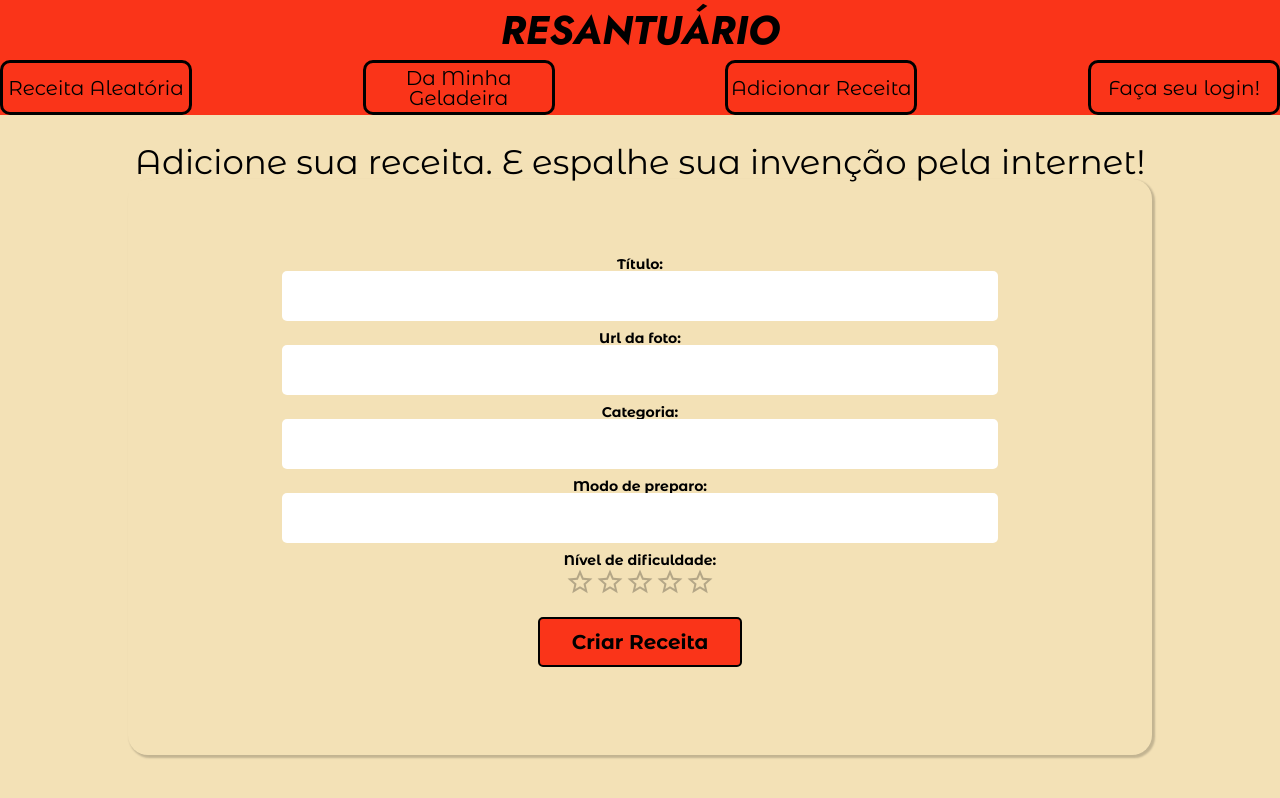
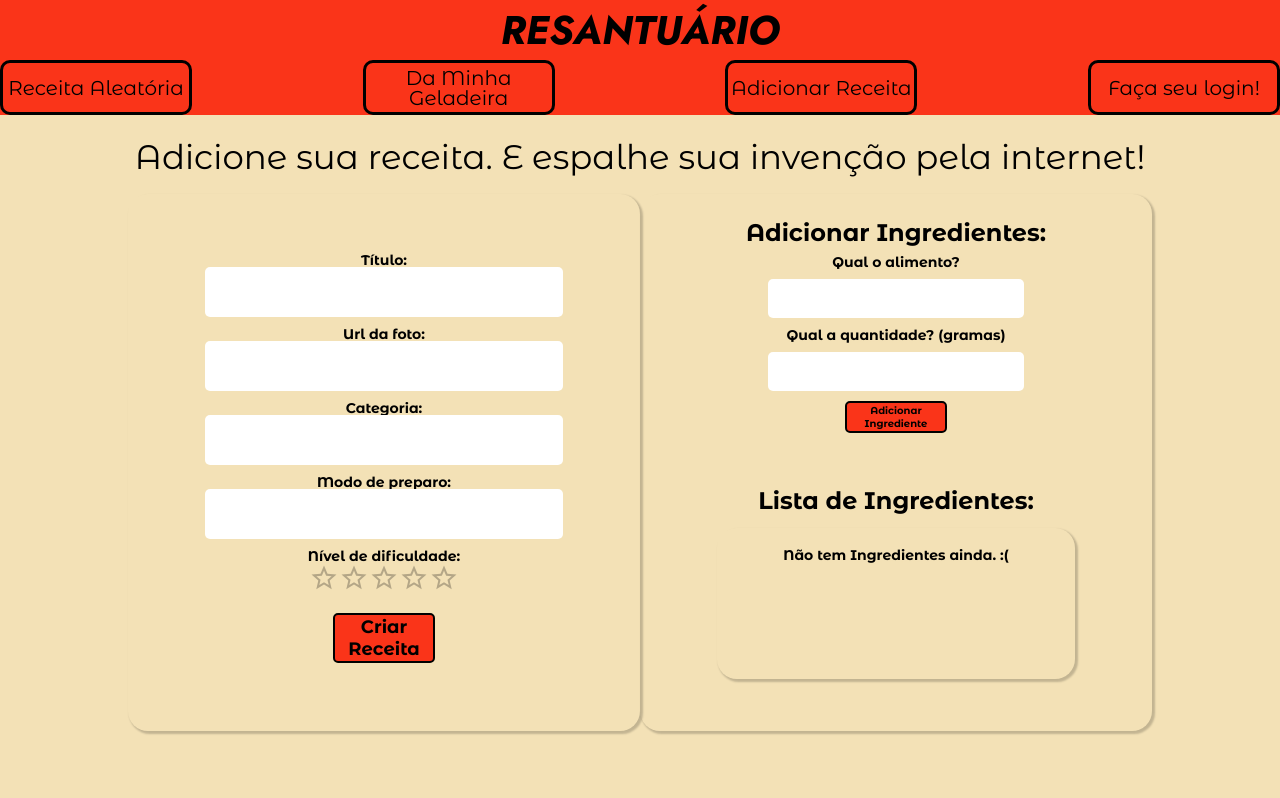
Before and after one commit to dimitripontocss/ReSantuario-front, a React (Create React App) app: page /nova-receita in a window 1280 px wide. Shown: the top 798 px of the page. Built offline with nearby package versions, Linux system fonts and the light colour scheme.

Commit message:
feat: new recipe page almost complete but tests are missing

```diff
--- a/src/components/NewRecipe.js
+++ b/src/components/NewRecipe.js
@@ -19,6 +19,7 @@ export default function NewRecipePage() {
   const [category, setCategory] = useState("");
   const [instructions, setInstructions] = useState("");
   const [difficulty, setDifficulty] = useState("");
+  const [newIngredient, setNewIngredient] = useState({ name: "", amount: "" });
   const [ingredients, setIngredients] = useState([]);
 
   const [error, setError] = useState(undefined);
@@ -38,6 +39,7 @@ export default function NewRecipePage() {
       category,
       instructions,
       difficulty,
+      ingredients,
     };
     const promise = axios.post(
       process.env.REACT_APP_LINK_BACKEND + "/recipe",
@@ -57,11 +59,25 @@ export default function NewRecipePage() {
       });
   }
 
+  function addIngredient() {
+    console.log(ingredients);
+    if (newIngredient.name.length !== 0 && newIngredient.amount.length !== 0) {
+      if (isNaN(Number(newIngredient.amount))) return;
+      if (Number(newIngredient.amount) < 0) return;
+      setIngredients([...ingredients, newIngredient]);
+      setNewIngredient({
+        name: "",
+        amount: "",
+      });
+    }
+  }
+
   return (
     <>
       <Menu />
       <Container>
         <h3>Adicione sua receita. E espalhe sua invenção pela internet!</h3>
+        <Page>
           <Content>
             <form onSubmit={postRecipe}>
               <p>Título:</p>
@@ -111,15 +127,92 @@ export default function NewRecipePage() {
               <Button>Criar Receita</Button>
             </form>
           </Content>
+          <Content>
+            <Organizer>
+              <p>Adicionar Ingredientes:</p>
+              <AddIngredient>
+                <p>Qual o alimento?</p>
+                <input
+                  placeholder=""
+                  type="text"
+                  required
+                  value={newIngredient.name}
+                  onChange={(e) =>
+                    setNewIngredient({
+                      name: e.target.value,
+                      amount: newIngredient.amount,
+                    })
+                  }
+                ></input>
+                <p>Qual a quantidade? (gramas)</p>
+                <input
+                  placeholder=""
+                  type="text"
+                  required
+                  value={newIngredient.amount}
+                  onChange={(e) =>
+                    setNewIngredient({
+                      name: newIngredient.name,
+                      amount: e.target.value,
+                    })
+                  }
+                ></input>
+                <button onClick={addIngredient}>Adicionar Ingrediente</button>
+              </AddIngredient>
+            </Organizer>
+            <Organizer>
+              <p>Lista de Ingredientes:</p>
+              <AddedIngredients ingredients={ingredients} />
+            </Organizer>
+          </Content>
+        </Page>
       </Container>
     </>
   );
 }
 
+function AddedIngredients({ ingredients }) {
+  return (
+    <>
+      {ingredients.length === 0 ? (
+        <IngredientsBox>
+          <p>Não tem Ingredientes ainda. :(</p>
+        </IngredientsBox>
+      ) : (
+        <IngredientsBox>
+          <p>Precisamos de:</p>
+          {ingredients.map((ingredient, index) => {
+            return (
+              <p key={index}>
+                {ingredient.amount} gramas de {ingredient.name}
+              </p>
+            );
+          })}
+        </IngredientsBox>
+      )}
+    </>
+  );
+}
+
+const Organizer = styled.div`
+  width: 100%;
+  height: 40%;
+  display: flex;
+  flex-direction: column;
+  align-items: center;
+`;
+
+const Page = styled.div`
+  width: 100%;
+  height: 100%;
+  display: flex;
+  justify-content: center;
+`;
+
 const Container = styled.div`
   width: 100%;
   height: 100vh;
-  margin-top: 50px;
+  margin-top: 140px;
   display: flex;
   flex-direction: column;
   justify-content: center;
@@ -131,6 +224,7 @@ const Container = styled.div`
     font-size: 34px;
     color: #000;
     text-shadow: 1px 1px 2px #f3e1b6;
+    margin-bottom: 20px;
   }
   p {
     font-family: "Montserrat Alternates", sans-serif;
@@ -146,7 +240,7 @@ const Content = styled.div`
   flex-direction: column;
   justify-content: space-around;
   align-items: center;
-  width: 80%;
+  width: 40%;
   height: 72%;
   border-radius: 20px;
   box-shadow: 2px 2px 2px 1px rgba(0, 0, 0, 0.2);
@@ -195,10 +289,13 @@ const Button = styled.button`
   border: 2px solid #000;
   border-radius: 5px;
 
+  display: flex;
+  justify-content: center;
+
   font-family: "Montserrat Alternates", sans-serif;
   color: #000;
   font-weight: 700;
-  font-size: 20px;
+  font-size: 18px;
 
   cursor: pointer;
   &:hover {
@@ -206,3 +303,69 @@ const Button = styled.button`
     transition: 0.3s linear;
   }
 `;
+
+const AddIngredient = styled.div`
+  display: flex;
+  flex-direction: column;
+  justify-content: center;
+  align-items: center;
+  width: 50%;
+
+  p {
+    margin-top: 10px;
+    text-align: center;
+    font-size: 14px;
+  }
+
+  input {
+    width: 100%;
+    border-radius: 5px;
+    border: none;
+    padding: 10px;
+
+    margin-top: 10px;
+
+    font-family: "Montserrat Alternates", sans-serif;
+    color: #000;
+    font-size: 16px;
+  }
+  button {
+    margin-top: 10px;
+    width: 40%;
+    background-color: #fa3419;
+
+    border: 2px solid #000;
+    border-radius: 5px;
+    display: flex;
+    justify-content: center;
+
+    font-family: "Montserrat Alternates", sans-serif;
+    color: #000;
+    font-weight: 700;
+    font-size: 10px;
+  }
+`;
+
+const IngredientsBox = styled.div`
+  width: 70%;
+  height: 70%;
+
+  margin-top: 15px;
+
+  border-radius: 20px;
+  box-shadow: 2px 2px 2px 1px rgba(0, 0, 0, 0.2);
+
+  overflow-y: scroll;
+
+  ::-webkit-scrollbar {
+    width: 0;
+  }
+
+  > p {
+    margin-top: 20px;
+    text-align: center;
+    font-family: "Montserrat Alternates", sans-serif;
+    color: #000;
+    font-size: 14px;
+  }
+`;
```
Lines whose indentation alone changed are shown as unchanged.
